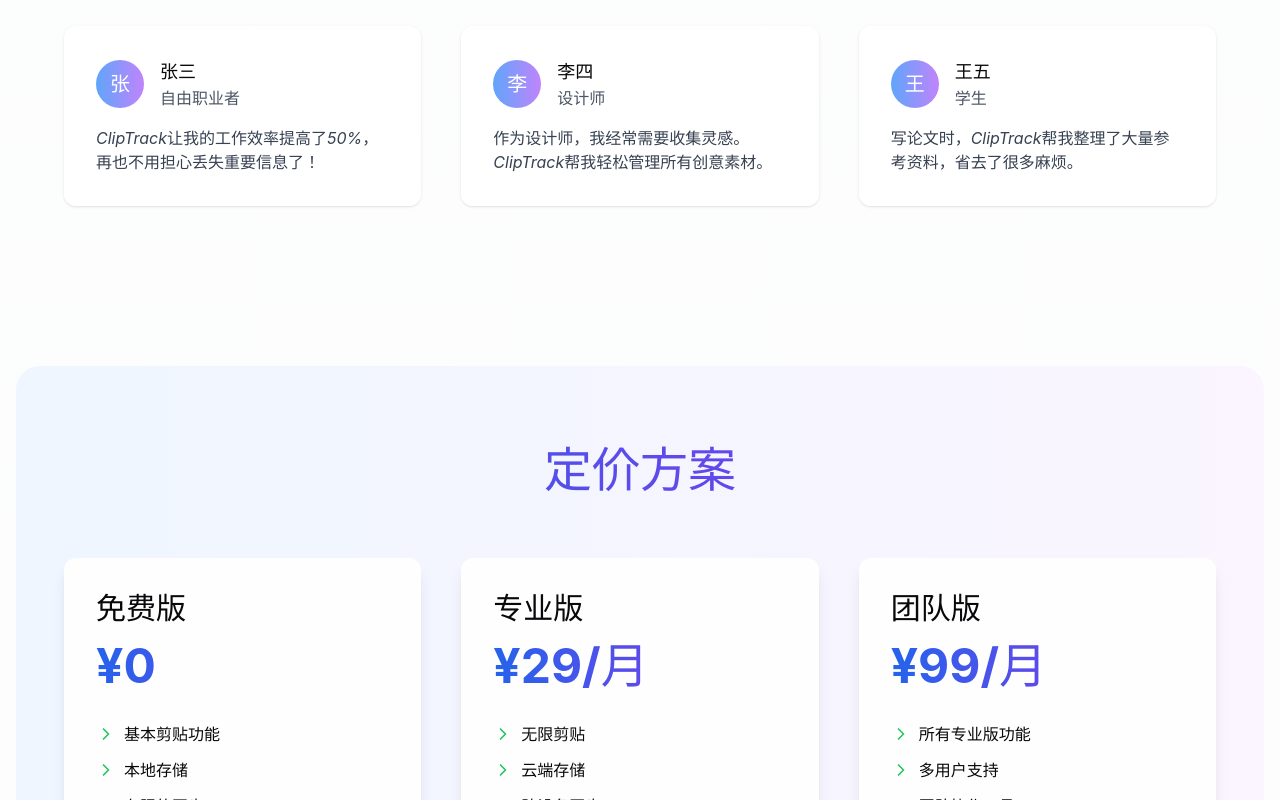
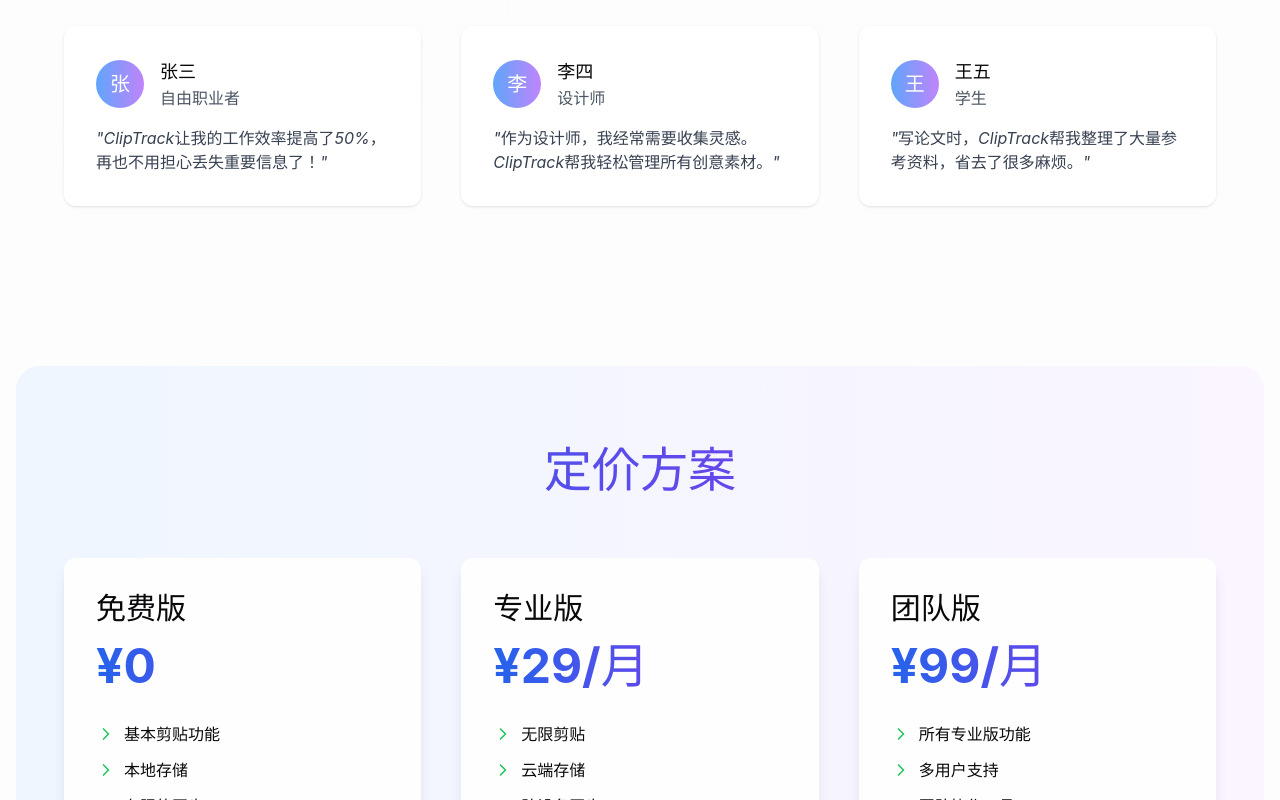
Before and after one commit to viz1997/ClipTrack, a React (Vite) app: page / in a window 1280 px wide. Shown: the part 3420-4220 px from the top of the page. Built offline with nearby package versions, Linux system fonts and the light colour scheme.

Commit message:
fix react

```diff
--- a/src/App.tsx
+++ b/src/App.tsx
@@ -1,7 +1,5 @@
+"use client"
 
-
-"use client"
-// import Image from "next/image";
 import { useState, useEffect } from 'react'
 import { Button } from "@/components/ui/button"
 import { Card, CardContent } from "@/components/ui/card"
@@ -16,8 +14,7 @@
 import { motion, AnimatePresence, useAnimation } from "framer-motion"
 import { useInView } from 'react-intersection-observer'
 
-
-export default function App() {
+export default function ClipTrackIntro() {
   return (
     <div className="min-h-screen bg-gradient-to-b from-gray-50 to-white">
       <div className="absolute inset-0 bg-grid-pattern opacity-5"></div>
@@ -256,7 +253,7 @@
                     <p className="text-gray-600">{testimonial.role}</p>
                   </div>
                 </div>
-                <p className="text-gray-700 italic">{testimonial.content}</p>
+                <p className="text-gray-700 italic">"{testimonial.content}"</p>
               </CardContent>
             </Card>
           </motion.div>
@@ -411,7 +408,7 @@
                         </div>
                         <div className="md:w-1/2 p-6">
                           <motion.img
-                            // src={content.image}
+                            src={content.image}
                             alt={content.title}
                             className="rounded-2xl shadow-2xl"
                             whileHover={{ scale: 1.05 }}
```
